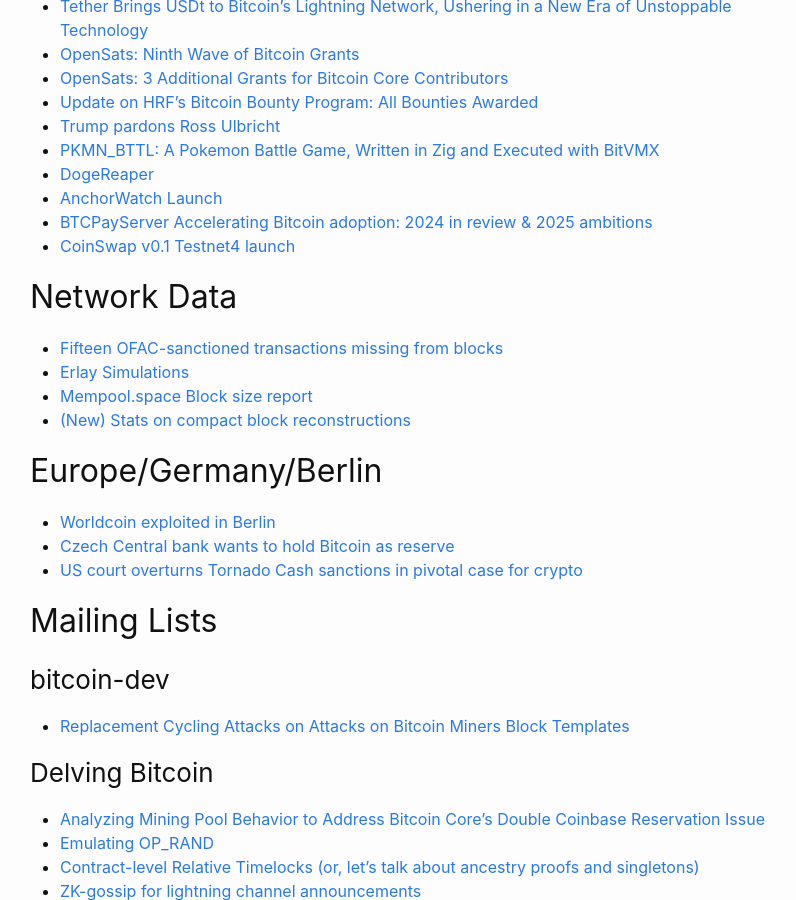
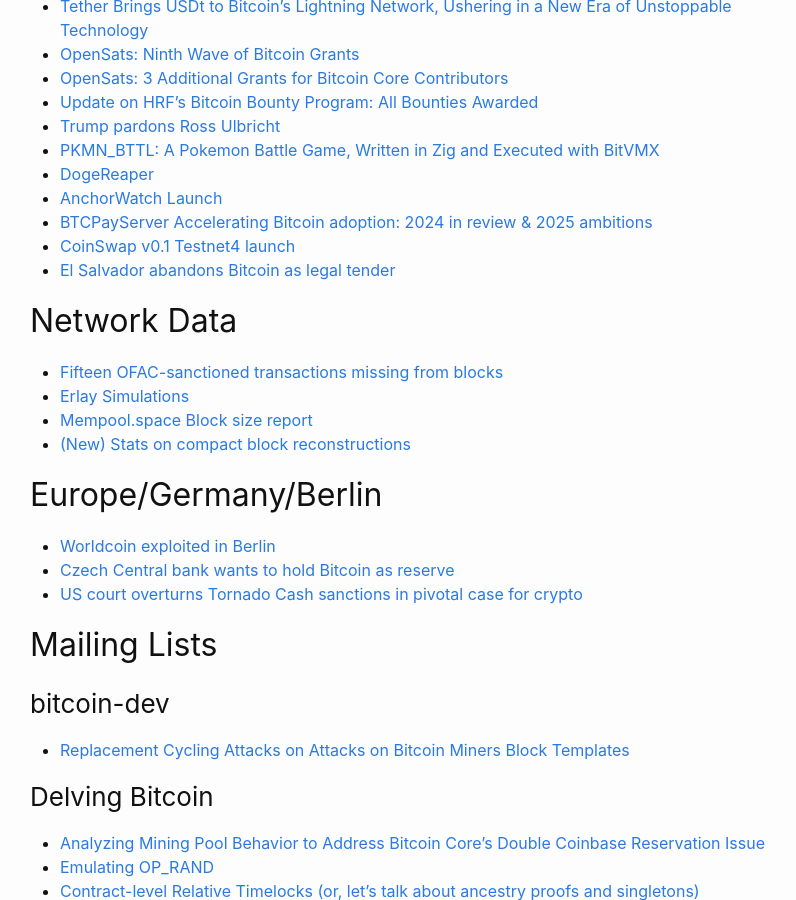
Before and after one commit to fjahr/bitdevsberlin, a Jekyll site: the page built from _posts/2025-02-12-socratic-seminar-64.md, in a window 1280 px wide and 900 px high, scrolled down 929 px. Shown: the whole window, without its empty margins (240-1036 px from the left). Built offline with Jekyll 4.4.1, drawn with Linux system fonts in a browser that asks for light colours.

Commit message:
Add link to #64

```diff
--- a/_posts/2025-02-12-socratic-seminar-64.md
+++ b/_posts/2025-02-12-socratic-seminar-64.md
@@ -27,7 +27,7 @@ Thanks to [Ordimint](https://ordimint.com) for sponsoring food and drinks for th
 - [Finney Prize for Greg Maxwell and Pieter Wuille](https://hrf.org/program/financial-freedom/finney-prize/)
 - [Doom on Ledger Nano S+](https://old.reddit.com/r/ledgerwallet/comments/1i588r3/play_doom_on_your_ledger_nano_s/)
 - [Bitcoin Core Mutation Testing](https://bitcoincore.space/)
-- [Used tooling](https://github.com/brunoerg/mutation-core)
+  - [Used tooling](https://github.com/brunoerg/mutation-core)
 - [CoreDev Retro 2024](https://adamjonas.com/bitcoin/coredev/retro/coredev-2024-retro/)
 - [Tether Brings USDt to Bitcoin’s Lightning Network, Ushering in a New Era of Unstoppable Technology](https://tether.io/news/tether-brings-usdt-to-bitcoins-lightning-network-ushering-in-a-new-era-of-unstoppable-technology/)
 - [OpenSats: Ninth Wave of Bitcoin Grants](https://opensats.org/blog/ninth-wave-of-bitcoin-grants)
@@ -39,6 +39,7 @@ Thanks to [Ordimint](https://ordimint.com) for sponsoring food and drinks for th
 - [AnchorWatch Launch](https://x.com/anchorwatch/status/1876297172204888193)
 - [BTCPayServer Accelerating Bitcoin adoption: 2024 in review & 2025 ambitions](https://x.com/BtcpayServer/status/1882090312652255635)
 - [CoinSwap v0.1 Testnet4 launch](https://xcancel.com/citadelfoss/status/1877364560098652173)
+- [El Salvador abandons Bitcoin as legal tender](https://ticotimes.net/2025/02/02/el-salvador-abandons-bitcoin-as-legal-tender-after-failed-experiment)
 
 ## Network Data
 
```
